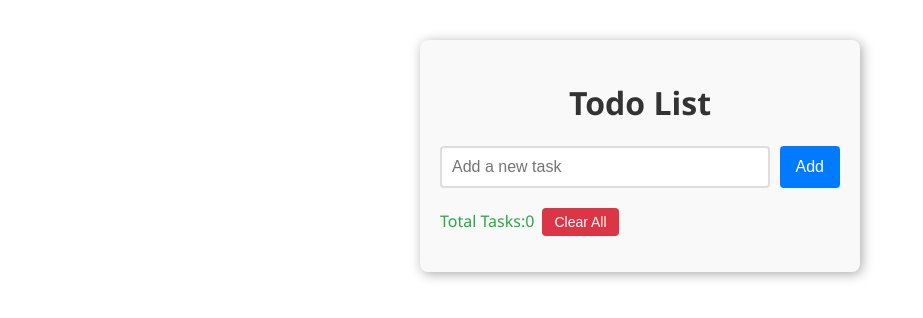
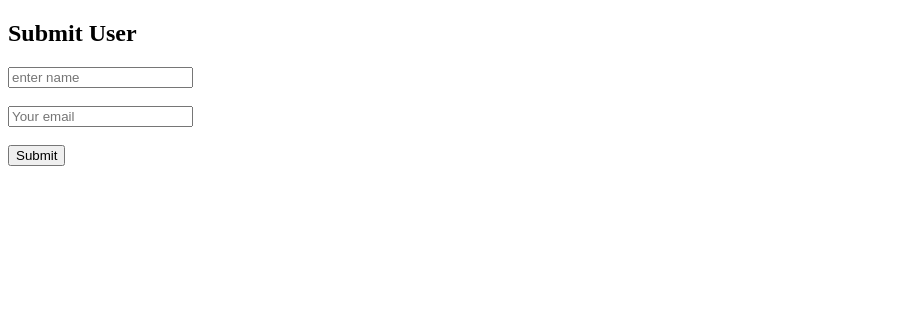
Before and after one commit to firnas-kp/REACT, a React (Vite) app: page / in a window 1280 px wide. Shown: the top 318 px of the page, without its empty margins (0-923 px from the left). Built offline with nearby package versions, Linux system fonts and the light colour scheme.

Commit message:
17-11-2025

```diff
--- a/src/App.jsx
+++ b/src/App.jsx
@@ -34,7 +34,10 @@
 // import State from './functional-components/state'
 // import Example2 from './functional-components/hooks/useEffect-Hook/Example2'
 
-import TodoApp from "./ToDo/TodoApp";
+import AxiosPost from "./axios/AxiosPost";
+
+// import AxiosGet from "./axios/AxiosGet";
+// import TodoApp from "./ToDo/TodoApp";
 
 // import ProfileForm from "./form/ProfileForm";
 
@@ -156,9 +159,11 @@ function App() {
     <Brands/>
     <Footer1/> */}
 
-    <TodoApp/>
+    {/* <TodoApp/> */}
 
-
+    {/* ------------form------------ */}
+    {/* <AxiosGet/> */}
+    <AxiosPost/>
     </>
   );
 }
--- /dev/null
+++ b/src/axios/AxiosGet.jsx
@@ -0,0 +1,31 @@
+import axios from 'axios';
+import React, { useEffect, useState } from 'react'
+
+const AxiosGet = () => {
+    const [users,setUsers] = useState([]);
+
+    useEffect(()=> {
+        const fetchUsers = async () => {
+            try {
+                const response = await axios.get('https://jsonplaceholder.typicode.com/users')
+                setUsers(response.data);
+
+            } catch(error){
+                console.error("Error", error);
+            }
+        }
+        fetchUsers();
+    },[])
+  return (
+    <div>
+      <h2>user List</h2>
+      <ul>
+        {users.map(usr => (
+            <li key={usr.id}>{usr.name}</li>
+        ))}
+      </ul>
+    </div>
+  )
+}
+
+export default AxiosGet
--- /dev/null
+++ b/src/axios/AxiosPost.jsx
@@ -0,0 +1,49 @@
+import axios from 'axios';
+import React, { useState } from 'react'
+
+const AxiosPost = () => {
+    const [name, setName] = useState('');
+    const [email, setEmail] = useState('');
+    const [message, setMessage] = useState();
+
+    const handleSubmit = async (e) => {
+        e.preventDefault();
+        if (!name || !email) {
+            setMessage('Both fields are required!');
+            return
+        }
+        const userData = { name, email };
+        try {
+            const res = await axios.post('https://jsonplaceholder.typicode.com/users', userData);
+            console.log(res.data);
+            setMessage("Form submitted succssfully")
+
+
+        } catch (error) {
+            console.error(error);
+            setMessage("Error submitting user")
+        }
+    }
+
+    return (
+        <div>
+            <h2>Submit User</h2>
+            <form onSubmit={handleSubmit}>
+                <input type="text"
+                    placeholder='enter name'
+                    value={name}
+                    onChange={(e) => setName(e.target.value)} /> <br /><br />
+
+                <input type="email"
+                    placeholder='Your email'
+                    value={email}
+                    onChange={(e) => setEmail(e.target.value)} /><br /><br />
+
+                <button type='submit'>Submit</button>
+            </form>
+            <p>{message}</p>
+        </div>
+    )
+}
+
+export default AxiosPost
```
